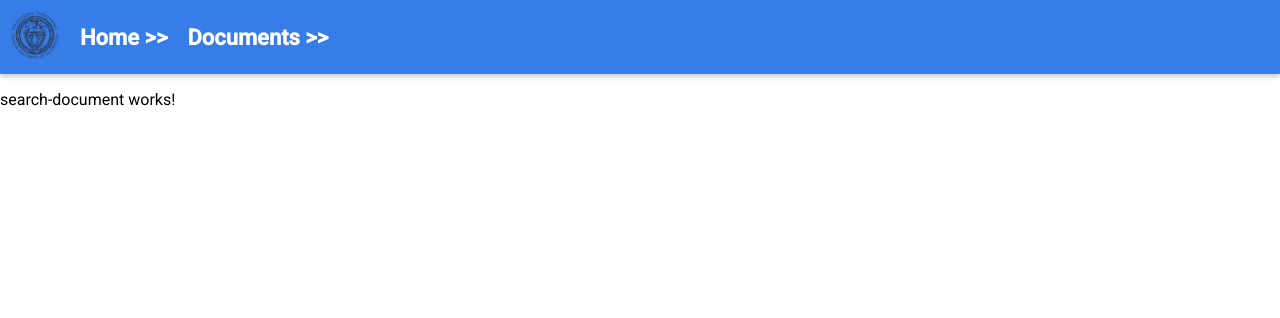
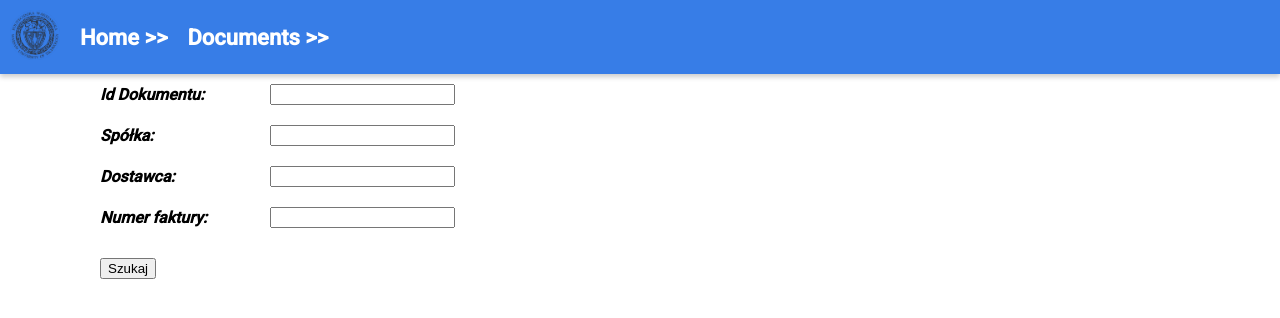
Before and after one commit to bborkowsp/electronic-document-management-system, an Angular app in the folder emdsystem-frontend/: page /search-document in a window 1280 px wide. Shown: the top 318 px of the page. Built offline with nearby package versions, Linux system fonts and the light colour scheme.

Commit message:
search document

```diff
--- a/emdsystem-frontend/src/app/search-document/search-document.component.html
+++ b/emdsystem-frontend/src/app/search-document/search-document.component.html
@@ -1 +1,26 @@
-<p>search-document works!</p>
+<!-- search-document.component.html -->
+<div>
+  <form (submit)="search()">
+    <div class="column">
+      <div class="row">
+        <label for="documentId">Id Dokumentu:</label>
+        <input type="text" id="documentId" name="documentId" [(ngModel)]="searchQuery.documentId"/>
+      </div>
+      <div class="row">
+        <label for="company">Spółka:</label>
+        <input type="text" id="company" name="company" [(ngModel)]="searchQuery.company"/>
+      </div>
+      <div class="row">
+        <label for="supplier">Dostawca:</label>
+        <input type="text" id="supplier" name="supplier" [(ngModel)]="searchQuery.supplier"/>
+      </div>
+      <div class="row">
+        <label for="invoiceNumber">Numer faktury:</label>
+        <input type="text" id="invoiceNumber" name="invoiceNumber" [(ngModel)]="searchQuery.invoiceNumber"/>
+      </div>
+      <div class="row">
+        <button type="submit">Szukaj</button>
+      </div>
+    </div>
+  </form>
+</div>
--- a/emdsystem-frontend/src/app/search-document/search-document.component.scss
+++ b/emdsystem-frontend/src/app/search-document/search-document.component.scss
@@ -0,0 +1,25 @@
+/* search-document.component.scss */
+.column {
+  display: flex;
+  flex-direction: column;
+  align-items: flex-start;
+  margin-left: 100px;
+}
+
+.row {
+  display: flex;
+  align-items: center;
+  margin-bottom: 10px;
+  padding-top: 10px;
+}
+
+label {
+  margin-right: 20px;
+  font-style: italic;
+  font-weight: bold;
+  min-width: 150px;
+}
+
+button {
+  margin-top: 10px;
+}
--- a/emdsystem-frontend/src/app/search-document/search-document.component.ts
+++ b/emdsystem-frontend/src/app/search-document/search-document.component.ts
@@ -1,4 +1,4 @@
-import { Component } from '@angular/core';
+import {Component} from '@angular/core';
 
 @Component({
   selector: 'app-search-document',
@@ -6,5 +6,15 @@ import { Component } from '@angular/core';
   styleUrls: ['./search-document.component.scss']
 })
 export class SearchDocumentComponent {
+  searchQuery: {
+    documentId?: string;
+    company?: string;
+    supplier?: string;
+    invoiceNumber?: string;
+  } = {};
 
+  search() {
+    // Tutaj dodaj logikę wyszukiwania, na przykład wywołaj odpowiednią usługę.
+    console.log('Wyszukaj:', this.searchQuery);
+  }
 }
```
Also changed, not shown: emdsystem-frontend/src/app/app.module.ts (+5 -3 lines).
